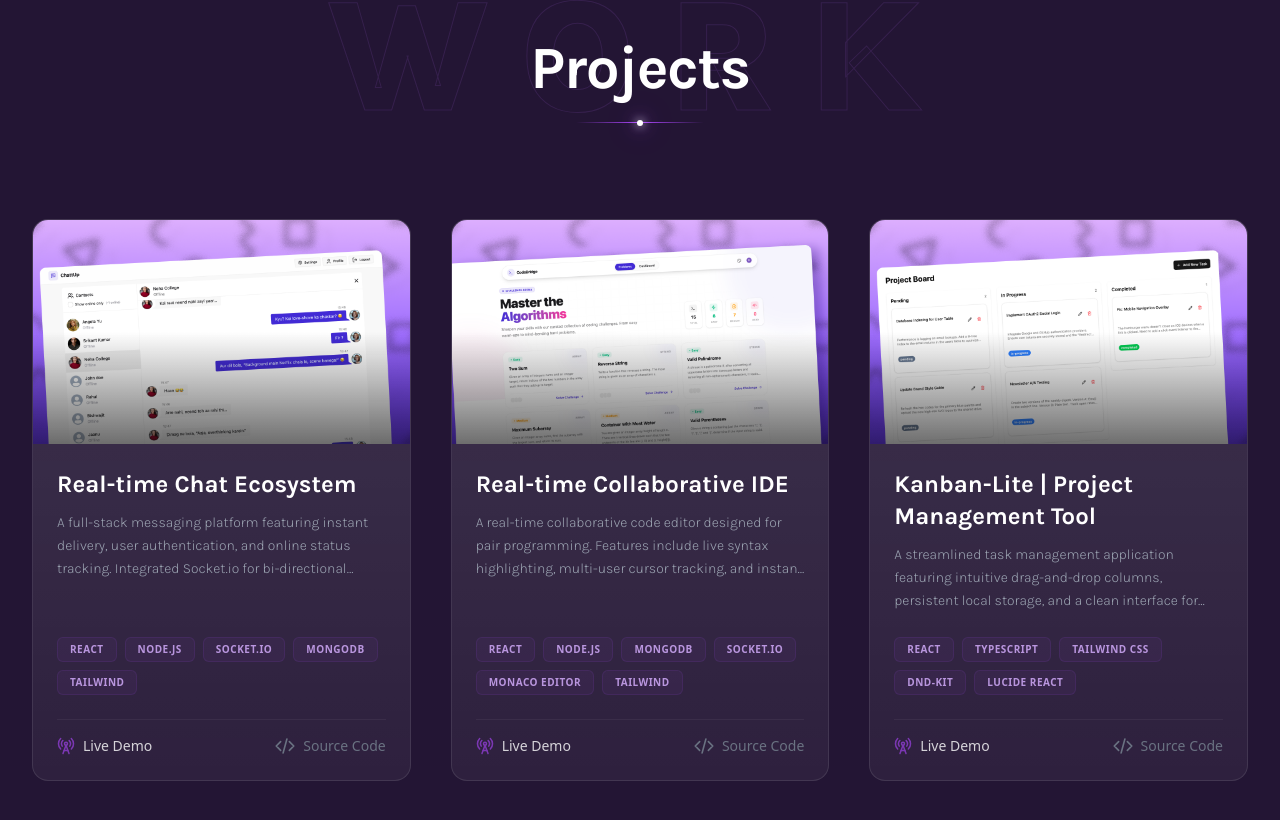
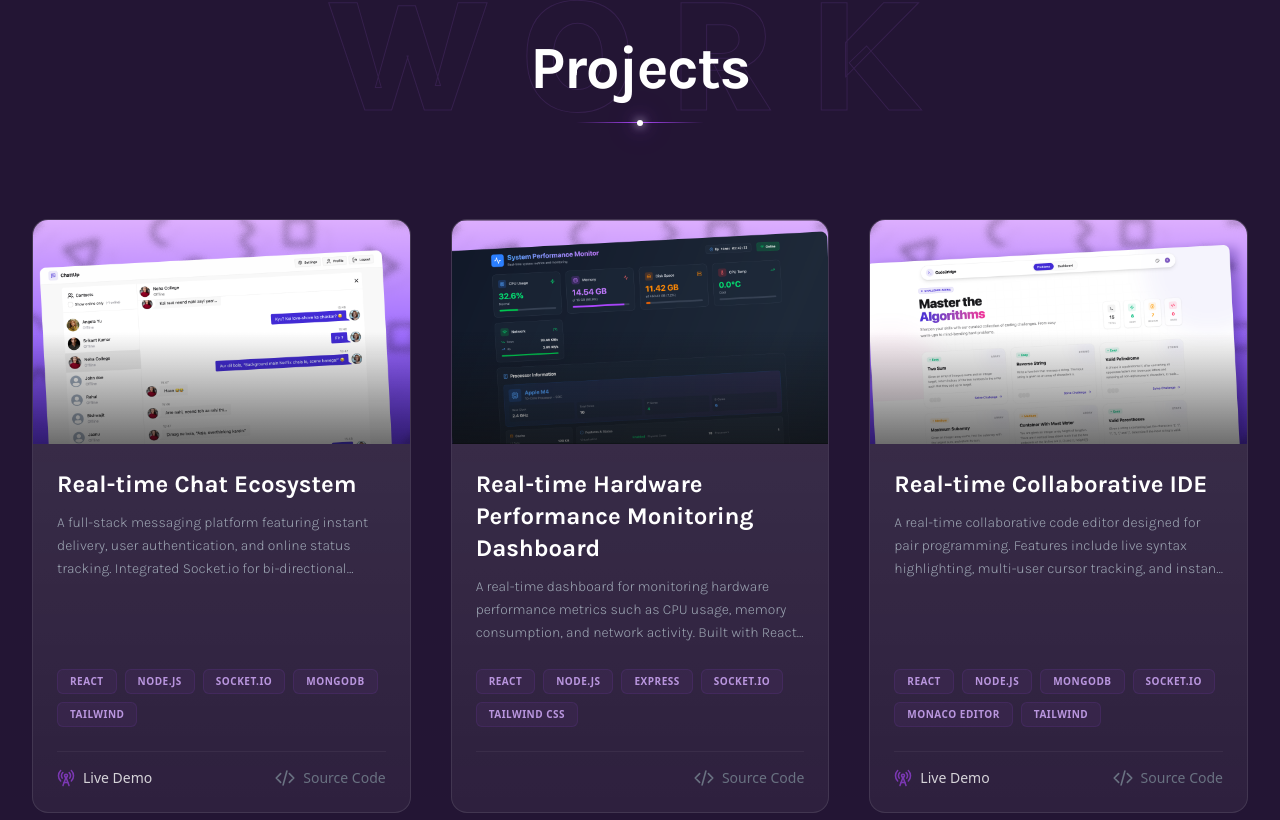
Before and after one commit to Rajiv-0920/My-Portfolio, a React (Vite) app: page / in a window 1280 px wide. Shown: the part 1973-2793 px from the top of the page. Built offline with nearby package versions, Linux system fonts and the light colour scheme; a web font is replaced by a local one.

Commit message:
Add new project

```diff
--- a/src/components/ProjectSection.jsx
+++ b/src/components/ProjectSection.jsx
@@ -5,6 +5,7 @@ import codebridge from '../assets/Desktop - 4.png'
 import chat from '../assets/Desktop - 6.png'
 import kanban from '../assets/Desktop - 5.png'
 import notenest from '../assets/Desktop - 7.png'
+import hardware_monitor from '../assets/hardware_monitor.png'
 import { RadioTower, Github, ExternalLink } from 'lucide-react' // Added cleaner icons
 
 const projects = [
@@ -17,6 +18,16 @@ const projects = [
     image: chat,
     liveLink: 'https://realtime-chat-app-as0r.onrender.com/',
     githubLink: 'https://github.com/Rajiv-0920/Realtime-Chat-App',
+  },
+  {
+    id: 'generated-uuid-2',
+    title: 'Real-time Hardware Performance Monitoring Dashboard',
+    description:
+      'A real-time dashboard for monitoring hardware performance metrics such as CPU usage, memory consumption, and network activity. Built with React and Socket.io for live data updates.',
+    tech: ['React', 'Node.js', 'Express', 'Socket.io', 'Tailwind CSS'],
+    image: hardware_monitor,
+    liveLink: '#',
+    githubLink: 'https://github.com/Rajiv-0920/Hardware-Performance-Monitor',
   },
   {
     id: 2,
@@ -118,6 +129,7 @@ const ProjectsSection = () => {
 
                 {/* LINKS (Buttons) */}
                 <div className='flex items-center gap-4 pt-4 border-t border-white/5'>
+                  {project.liveLink !== '#' && (
                     <a
                       href={project.liveLink}
                       target='_blank'
@@ -130,6 +142,7 @@ const ProjectsSection = () => {
                       />
                       Live Demo
                     </a>
+                  )}
 
                   <a
                     href={project.githubLink}
```
Also changed, not shown: src/assets/hardware_monitor.png (added). Lines whose indentation alone changed are shown as unchanged.
